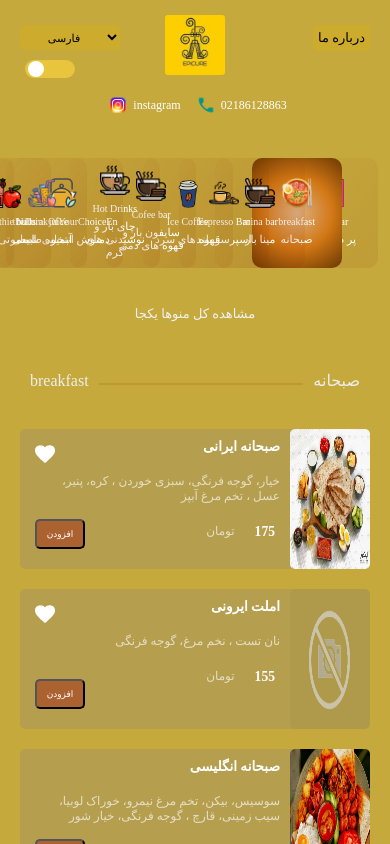
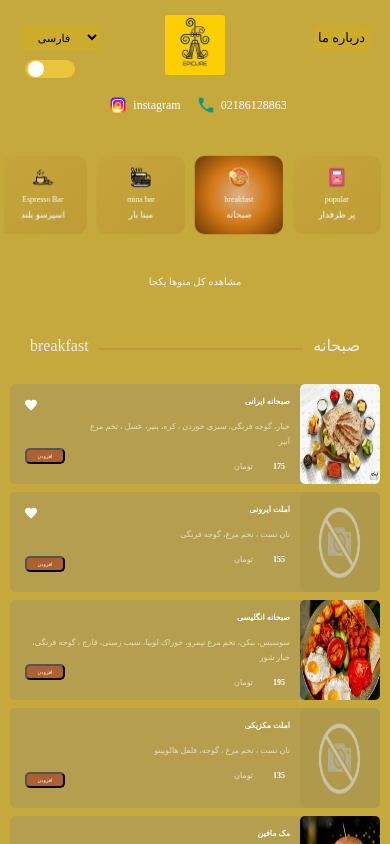
Before and after one commit to asma-gaini/epicorCafe-react, a React (Vite) app: page / in a window 390 px wide. Shown: the top 844 px of the page. Built offline with nearby package versions, Linux system fonts and the light colour scheme; a web font is replaced by a local one.

Commit message:
change media query

```diff
--- a/src/features/menu/SliderMenu.jsx
+++ b/src/features/menu/SliderMenu.jsx
@@ -88,15 +88,15 @@ function SliderMenu() {
       <main
         className={` ${i18n.language === "fa" ? "persianFont" : "englishFont"}`}
       >
-        <Swiper
+        {/* <Swiper
           spaceBetween={10}
           slidesPerView={11}
           onSlideChange={() => console.log("slide change")}
           onSwiper={(swiper) => console.log(swiper)}
-        >
+        > */}
         <div className="items menu-bar">
           <div className="item item1">
-              <SwiperSlide>
+            {/* <SwiperSlide> */}
             <button
               categoryid="0"
               className={`menu-bar_section ${
@@ -118,10 +118,10 @@ function SliderMenu() {
                 </p>
               </div>
             </button>
-              </SwiperSlide>
+            {/* </SwiperSlide> */}
 
             {menu.map((categoriItem) => (
-                <SwiperSlide>
+              // <SwiperSlide>
               <button
                 categoryid={categoriItem.CategoryID}
                 className={
@@ -130,9 +130,7 @@ function SliderMenu() {
                       ? "menu-bar_section_click-Backgroundlight"
                       : ""
                   }` +
-                      `${
-                        i18n.language === "fa" ? " persianFont" : " englishFont"
-                      }`
+                  `${i18n.language === "fa" ? " persianFont" : " englishFont"}`
                 }
                 onClick={() => linked(categoriItem.CategoryID)}
               >
@@ -150,11 +148,11 @@ function SliderMenu() {
                   </p>
                 </div>
               </button>
-                </SwiperSlide>
+              // </SwiperSlide>
             ))}
           </div>
         </div>
-        </Swiper>
+        {/* </Swiper> */}
       </main>
       <GatherMenu linked={linked} />
     </>
--- a/src/index.css
+++ b/src/index.css
@@ -74,16 +74,50 @@ body {
   }
 }
 
-@media only screen and (max-width: 380px) {
+@media only screen and (max-width: 430px) {
   .menu_contant {
     width: 100%;
-    height: 180px;
+    height: 100px;
+    margin: 0;
+    margin-bottom: 8px;
   }
+  /* .menu_contant_image {
+    margin: auto;
+  } */
   .menu_contant_image img {
-    width: 50px;
+    width: 80px;
+  }
+  .menu_contant_info h4 {
+    font-size: 8px;
+  }
+  .menu_contant_info p {
+    font-size: 8px;
+    margin: 0px;
+    padding-top: 0px;
+    padding-bottom: 0px;
+  }
+  .menu_contant_info img {
+    width: 12px;
   }
   .menu_contant_info_price_btn {
     width: 40px;
+    padding: 3px;
+    font-size: 5px;
+  }
+  .menu-bar_section {
+    height: 80px;
+  }
+  .menu-bar_section img {
+    width: 20px;
+  }
+  .menu-bar_section_name-en {
+    font-size: 8px;
+  }
+  .menu-bar_section_name-fa {
+    font-size: 9px;
+  }
+  .dropdownButton button {
+    font-size: 10px;
   }
   .form-select {
     width: 80px;
@@ -95,9 +129,18 @@ body {
     left: 25px;
     top: 60px;
   }
+  .content_pay {
+    height: 40px;
+  }
+  .image_pay img {
+    width: 40px;
+  }
+  .Purchase-count span{
+font-size: 10px;
+  }
 }
 
-@media only screen and (max-width: 720px) and (min-width: 380px) {
+@media only screen and (max-width: 720px) and (min-width: 430px) {
   .menu_contant {
     width: 100%;
     height: 140px;
@@ -119,6 +162,12 @@ body {
     left: 25px;
     top: 60px;
   }
+  .content_pay {
+    height: 70px;
+  }
+  .image_pay img {
+    width: 70px;
+  }
 }
 
 @media only screen and (max-width: 768px) and (min-width: 720px) {
@@ -132,11 +181,17 @@ body {
   .menu_contant_info_price_btn {
     width: 50px;
   }
+  .content_pay {
+    height: 70px;
+  }
+  .image_pay img {
+    width: 70px;
+  }
 }
 @media only screen and (max-width: 960px) and (min-width: 768px) {
   .menu_contant {
     width: 47%;
-    height: 140px;
+    height: 130px;
   }
   .menu_contant_image img {
     width: 90px;
@@ -144,7 +199,16 @@ body {
   .menu_contant_info_price_btn {
     width: 60px;
   }
+
+  .content_pay {
+    width: 100%;
+    height: 80px;
+  }
+  .image_pay img {
+    width: 80px;
+  }
 }
+
 @media only screen and (max-width: 992px) and (min-width: 960px) {
   .menu_contant {
     width: 47%;
@@ -155,6 +219,13 @@ body {
   }
   .menu_contant_info_price_btn {
     width: 60px;
+  }
+  .content_pay {
+    width: 100%;
+    height: 80px;
+  }
+  .image_pay img {
+    width: 80px;
   }
 }
 @media only screen and (max-width: 1140px) and (min-width: 992px) {
@@ -168,6 +239,13 @@ body {
   .menu_contant_info_price_btn {
     width: 60px;
   }
+  .content_pay {
+    width: 100%;
+    height: 80px;
+  }
+  .image_pay img {
+    width: 80px;
+  }
 }
 @media only screen and (max-width: 1200px) and (min-width: 1140px) {
   .menu_contant {
@@ -178,6 +256,13 @@ body {
     width: 130px;
   }
   .menu_contant_info_price_btn {
+    width: 80px;
+  }
+  .content_pay {
+    width: 100%;
+    height: 80px;
+  }
+  .image_pay img {
     width: 80px;
   }
 }
@@ -191,6 +276,13 @@ body {
   .menu_contant_info_price_btn {
     width: 90px;
   }
+  .content_pay {
+    width: 100%;
+    height: 80px;
+  }
+  .image_pay img {
+    width: 80px;
+  }
 }
 @media only screen and (min-width: 1610px) {
   .slider {
```
Lines whose indentation alone changed are shown as unchanged.
